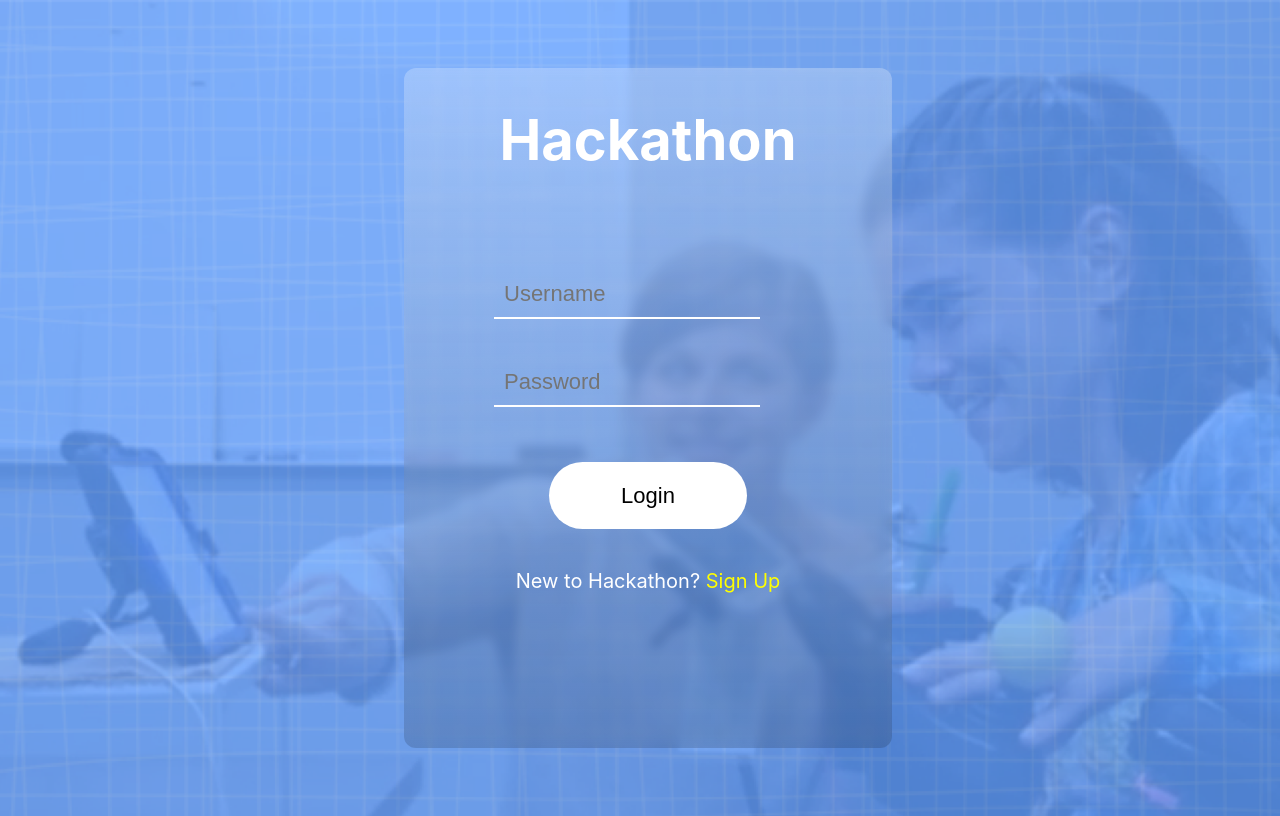
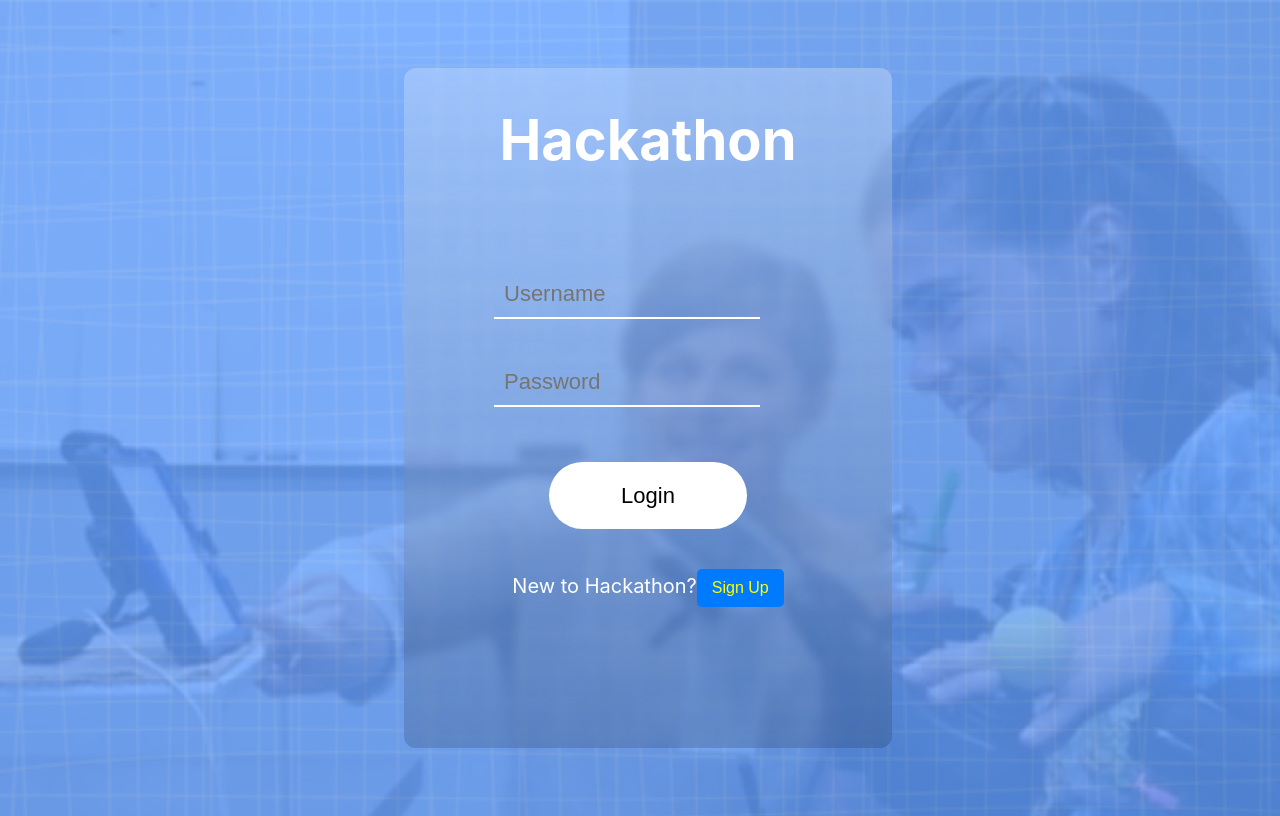
Before and after one commit to cchilton2002/tbproject, a React (Create React App) app: page /#/ in a window 1280 px wide. Built offline with nearby package versions, Linux system fonts and the light colour scheme.

Commit message:
Changes to the routes

```diff
--- a/src/components/Login.jsx
+++ b/src/components/Login.jsx
@@ -33,6 +33,10 @@ const Login = () => {
         navigate("/dashboard");
     };
 
+    const handleSignUp = () => {
+        navigate("/register")
+    }
+
     return (
         <main className="main__login__container">
             <header className="heading__container">
@@ -66,7 +70,7 @@ const Login = () => {
                 <div className="register__button__container">
                     <p className="register">
                         New to Hackathon?
-                        <a href="/register" className="register__link"> Sign Up</a>
+                        <button onClick={handleSignUp} className="register__link"> Sign Up</button>
                     </p>
                 </div>
             </section>
--- a/src/components/Register.jsx
+++ b/src/components/Register.jsx
@@ -29,6 +29,10 @@ const Register = () => {
     const triggerFileInput = () => {
         document.getElementById("profilePicInput").click();
     };
+
+    const handleLogIn = () => {
+        navigate("/")
+    }
 
     // Handle registration submission
     const handleRegister = async(event) => {
@@ -110,7 +114,7 @@ const Register = () => {
                 <div className="already__registered__container">
                     <p className="register">
                         Already registered?
-                        <a href="/" className="register__link"> Log In</a>
+                        <button onClick={handleLogIn} className="register__link"> Log In</button>
                     </p>
                 </div>
             </section>
```
